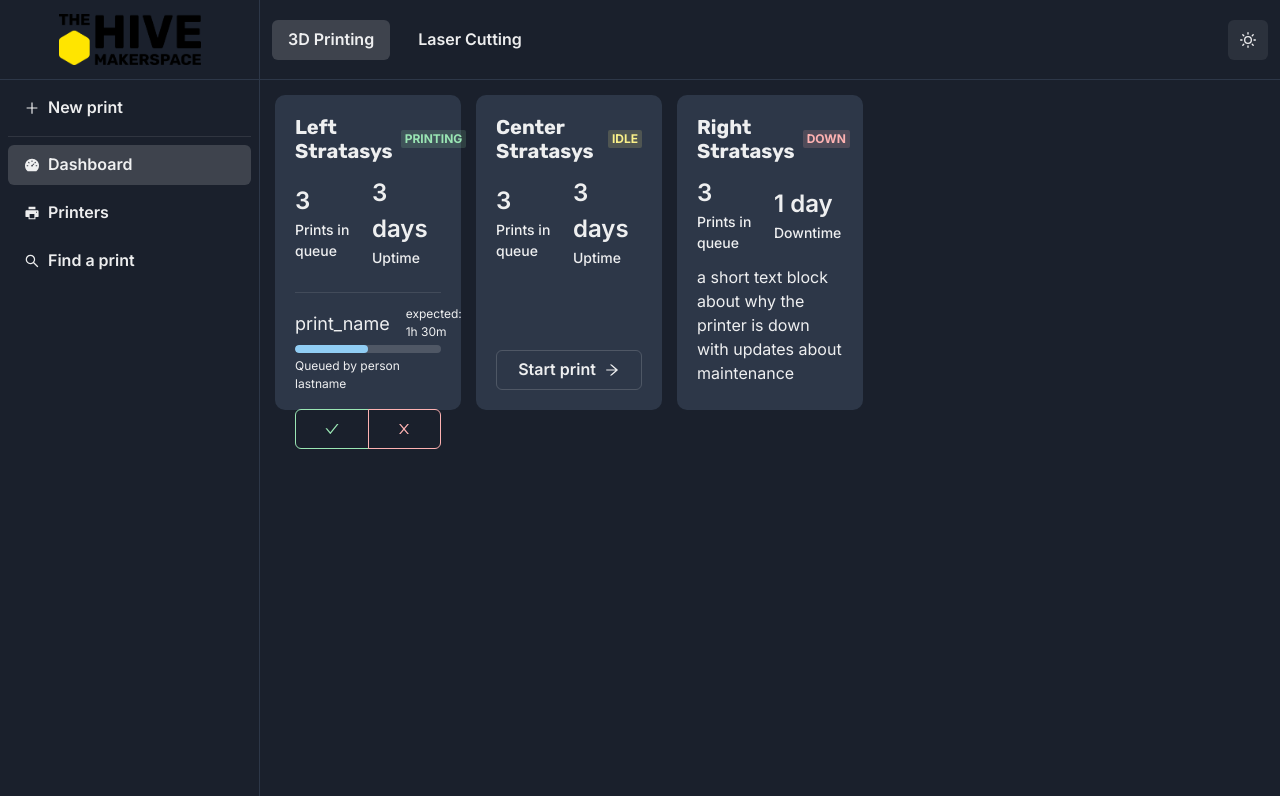
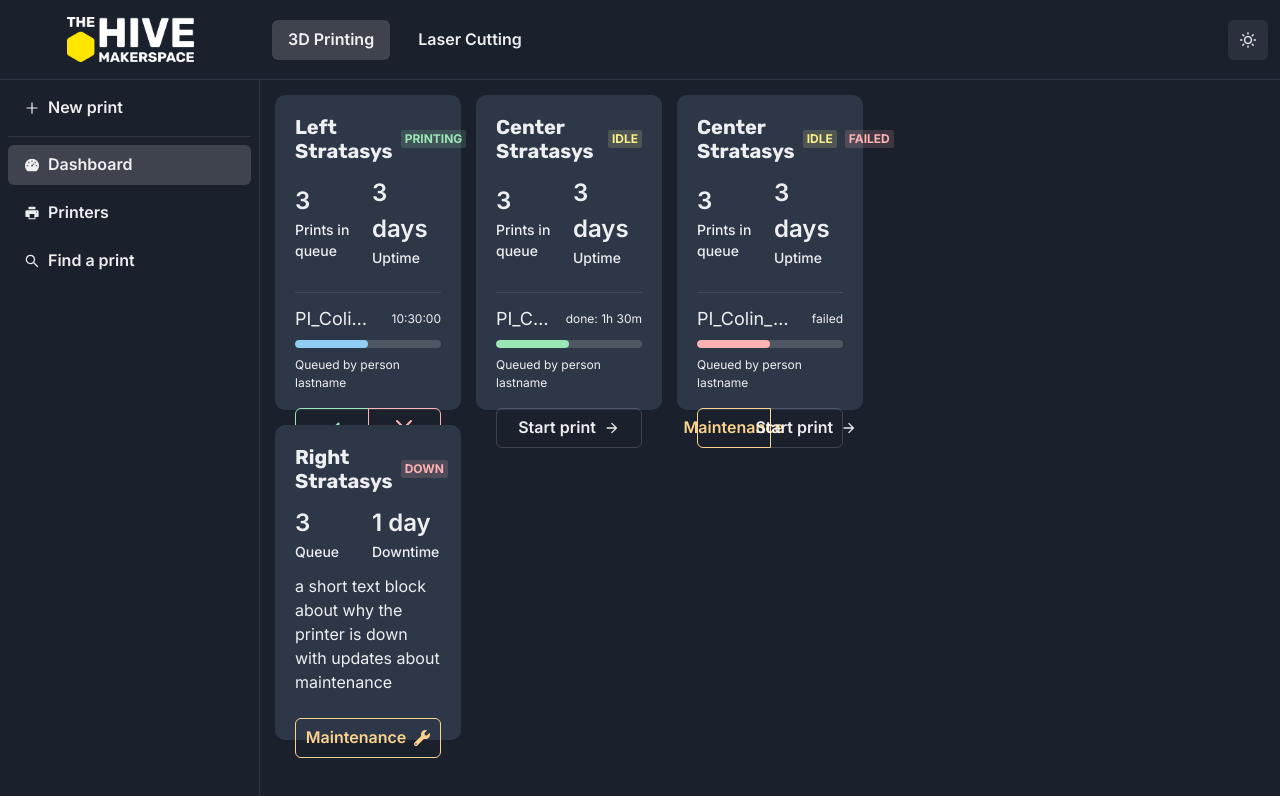
Before and after one commit to ECEHive/hive-dash, a Next.js app: page /printing/dashboard in a window 1280 px wide. Shown: the top 796 px of the page. Built offline with nearby package versions, Linux system fonts and the light colour scheme.

Commit message:
cleaning up design

```diff
--- a/src/components/TopBarNavigation.js
+++ b/src/components/TopBarNavigation.js
@@ -2,7 +2,8 @@
 import { MoonIcon, SunIcon } from "@chakra-ui/icons";
 import NextImage from "next/image";
 
-import logo from "@/assets/logo.png"
+import logoDark from "@/assets/logo_dark.png"
+import logoLight from "@/assets/logo_light.png"
 
 export default function TopBarNavigation(props) {
 
@@ -25,10 +26,10 @@
                 alignItems="center"
                 justifyContent="center"
                 spacing={2}
-                borderRight="1px solid"
+                // borderRight="1px solid"
                 borderColor={useColorModeValue("gray.200", "gray.700")}
             >
-                <NextImage alt="HIVE logo" src={logo} height={50} placeholder="blur" priority />
+                <NextImage alt="HIVE logo" src={colorMode === "dark" ? logoDark : logoLight} height={45} placeholder="blur" priority />
             </HStack>
 
             <HStack
--- a/src/pages/printing/dashboard/index.js
+++ b/src/pages/printing/dashboard/index.js
@@ -1,14 +1,21 @@
-import { Card, CardBody, Heading, Text, Box, HStack, Badge, Button, VStack, Progress, useColorModeValue, Spacer, Stat, StatLabel, StatNumber, SimpleGrid, Divider, ButtonGroup, IconButton } from "@chakra-ui/react"
+import { Card, CardBody, Heading, Text, Box, HStack, Badge, Button, VStack, Progress, useColorModeValue, Spacer, Stat, StatLabel, StatNumber, SimpleGrid, Divider, ButtonGroup, IconButton, Tooltip } from "@chakra-ui/react"
 import { Responsive, WidthProvider } from "react-grid-layout";
 
 import Layout from "@/layouts/PrintingLayout"
 import { AiOutlineArrowRight, AiOutlineCheck, AiOutlineClose } from "react-icons/ai";
+import { FaHeartBroken, FaWrench } from "react-icons/fa";
+import { PiQueueFill } from "react-icons/pi";
+import { ArrowForwardIcon, CheckIcon, CloseIcon } from "@chakra-ui/icons";
+
+import 'react-grid-layout/css/styles.css';
+import 'react-resizable/css/styles.css';
 
 const layouts = {
     lg: [
         { i: "printer1", x: 0, y: 0, w: 2, h: 2 },
         { i: "printer2", x: 2, y: 0, w: 2, h: 2 },
         { i: "printer3", x: 4, y: 0, w: 2, h: 2 },
+        { i: "printer4", x: 0, y: 2, w: 2, h: 2 },
     ]
 }
 
@@ -18,16 +25,18 @@
 
     return (
         <>
-            <Box h="100%" w="100%">
+            <Box h="100%" w="100%" overflow="auto">
                 <ResponsiveGridLayout
                     className="layout"
-                    draggableHandle=".drag-handle"
-                    style={{ width: "100%", height: "100%" }}
+                    //draggableHandle=".drag-handle"
+                    style={{ width: "100%", height: "100%", overflow: "auto" }}
                     layouts={{ lg: layouts.lg }}
                     breakpoints={{ lg: 1200, md: 996, sm: 768, xs: 480, xxs: 0 }}
                     cols={{ lg: 12, md: 10, sm: 6, xs: 4, xxs: 2 }}
                     margin={[15, 15]}
                     rowHeight={150}
+                    isDraggable
+                    isResizable={false}
                 >
                     <Card
                         key="printer1"
@@ -60,14 +69,16 @@
                                 {/* active print */}
                                 <VStack alignItems="flex-start" w="100%" spacing={4}>
 
-                                    <VStack w="100%" spacing={1} alignItems="flex-start">
+                                    <VStack w="100%" spacing={2} alignItems="flex-start">
                                         <HStack w="100%">
-                                            <Text fontSize="lg">
-                                                print_name
-                                            </Text>
+                                            <Tooltip label="PI_Colin_Hartigan_long_print_name" placement="top">
+                                                <Text fontSize="lg" whiteSpace="nowrap" overflow="hidden" textOverflow="ellipsis">
+                                                    PI_Colin_Hartigan_long_print_name
+                                                </Text>
+                                            </Tooltip>
                                             <Spacer />
-                                            <Text fontSize="xs">
-                                                expected: 1h 30m
+                                            <Text fontSize="xs" whiteSpace="nowrap">
+                                                10:30:00
                                             </Text>
                                         </HStack>
                                         <Progress
@@ -76,9 +87,11 @@
                                             w="100%"
                                             borderRadius={5}
                                         />
-                                        <Text fontSize="xs">
-                                            Queued by person lastname
-                                        </Text>
+                                        <VStack w="100%" alignItems="flex-start" spacing={1}>
+                                            <Text fontSize="xs">
+                                                Queued by person lastname
+                                            </Text>
+                                        </VStack>
                                     </VStack>
 
                                     <ButtonGroup
@@ -88,10 +101,10 @@
                                         w="100%"
                                     >
                                         <IconButton colorScheme="green" w="100%">
-                                            <AiOutlineCheck />
+                                            <CheckIcon />
                                         </IconButton>
                                         <IconButton colorScheme="red" w="100%">
-                                            <AiOutlineClose />
+                                            <CloseIcon />
                                         </IconButton>
                                     </ButtonGroup>
                                 </VStack>
@@ -127,11 +140,41 @@
                                 </HStack>
 
                                 <Spacer />
+                                <Divider />
 
-                                <Button w="100%" variant="outline" rightIcon={<AiOutlineArrowRight />}>
-                                    Start print
-                                </Button>
+                                {/* last print */}
+                                <VStack alignItems="flex-start" w="100%" spacing={4}>
 
+                                    <VStack w="100%" spacing={2} alignItems="flex-start">
+                                        <HStack w="100%">
+                                            <Tooltip label="PI_Colin_Hartigan_long_print_name" placement="top">
+                                                <Text fontSize="lg" whiteSpace="nowrap" overflow="hidden" textOverflow="ellipsis">
+                                                    PI_Colin_Hartigan_long_print_name
+                                                </Text>
+                                            </Tooltip>
+                                            <Spacer />
+                                            <Text fontSize="xs" whiteSpace="nowrap">
+                                                done: 1h 30m
+                                            </Text>
+                                        </HStack>
+                                        <Progress
+                                            value={50}
+                                            size="sm"
+                                            w="100%"
+                                            borderRadius={5}
+                                            colorScheme="green"
+                                        />
+                                        <VStack w="100%" alignItems="flex-start" spacing={1}>
+                                            <Text fontSize="xs">
+                                                Queued by person lastname
+                                            </Text>
+                                        </VStack>
+                                    </VStack>
+
+                                    <Button w="100%" variant="outline" rightIcon={<ArrowForwardIcon />}>
+                                        Start print
+                                    </Button>
+                                </VStack>
                             </VStack>
 
                         </CardBody>
@@ -147,6 +190,83 @@
 
                                 {/* header */}
                                 <HStack>
+                                    <Heading size="md">Center Stratasys</Heading>
+                                    <Badge variant="subtle" colorScheme="yellow">Idle</Badge>
+                                    <Badge variant="subtle" colorScheme="red">Failed</Badge>
+                                </HStack>
+
+                                <HStack w="100%">
+                                    <Stat>
+                                        <StatNumber fontSize="2xl">3</StatNumber>
+                                        <StatLabel>Prints in queue</StatLabel>
+                                    </Stat>
+                                    <Stat>
+                                        <StatNumber fontSize="2xl">3 days</StatNumber>
+                                        <StatLabel>Uptime</StatLabel>
+                                    </Stat>
+                                </HStack>
+
+                                <Spacer />
+                                <Divider />
+
+                                {/* last print */}
+                                <VStack alignItems="flex-start" w="100%" spacing={4}>
+
+                                    <VStack w="100%" spacing={2} alignItems="flex-start">
+                                        <HStack w="100%">
+                                            <Tooltip label="PI_Colin_Hartigan_long_print_name" placement="top">
+                                                <Text fontSize="lg" whiteSpace="nowrap" overflow="hidden" textOverflow="ellipsis">
+                                                    PI_Colin_Hartigan_long_print_name
+                                                </Text>
+                                            </Tooltip>
+                                            <Spacer />
+                                            <Text fontSize="xs" whiteSpace="nowrap">
+                                                failed
+                                            </Text>
+                                        </HStack>
+                                        <Progress
+                                            value={50}
+                                            size="sm"
+                                            w="100%"
+                                            borderRadius={5}
+                                            colorScheme="red"
+                                        />
+                                        <VStack w="100%" alignItems="flex-start" spacing={1}>
+                                            <Text fontSize="xs">
+                                                Queued by person lastname
+                                            </Text>
+                                        </VStack>
+                                    </VStack>
+
+                                    <ButtonGroup
+                                        isAttached
+                                        size="md"
+                                        variant="outline"
+                                        w="100%"
+                                    >
+                                        <Button w="100%" variant="outline" colorScheme="orange">
+                                            Maintenance
+                                        </Button>
+                                        <Button w="100%" variant="outline" rightIcon={<ArrowForwardIcon />}>
+                                            Start print
+                                        </Button>
+                                    </ButtonGroup>
+                                </VStack>
+                            </VStack>
+
+                        </CardBody>
+                    </Card>
+
+                    <Card
+                        key="printer4"
+                        variant="filled"
+                        borderRadius={10}
+                    >
+                        <CardBody>
+                            <VStack spacing={3} alignItems="flex-start" h="100%">
+
+                                {/* header */}
+                                <HStack>
                                     <Heading size="md">Right Stratasys</Heading>
                                     <Badge variant="subtle" colorScheme="red">Down</Badge>
                                 </HStack>
@@ -154,7 +274,7 @@
                                 <HStack w="100%">
                                     <Stat>
                                         <StatNumber fontSize="2xl">3</StatNumber>
-                                        <StatLabel>Prints in queue</StatLabel>
+                                        <StatLabel>Queue</StatLabel>
                                     </Stat>
                                     <Stat>
                                         <StatNumber fontSize="2xl">1 day</StatNumber>
@@ -168,6 +288,11 @@
                                     </Text>
                                 </Box>
 
+                                <Spacer />
+                                <Button w="100%" variant="outline" colorScheme="orange" rightIcon={<FaWrench />}>
+                                    Maintenance
+                                </Button>
+
                             </VStack>
 
                         </CardBody>
```
Also changed, not shown: src/assets/logo_dark.png (added), src/assets/logo_light.png (renamed from src/assets/logo.png).
